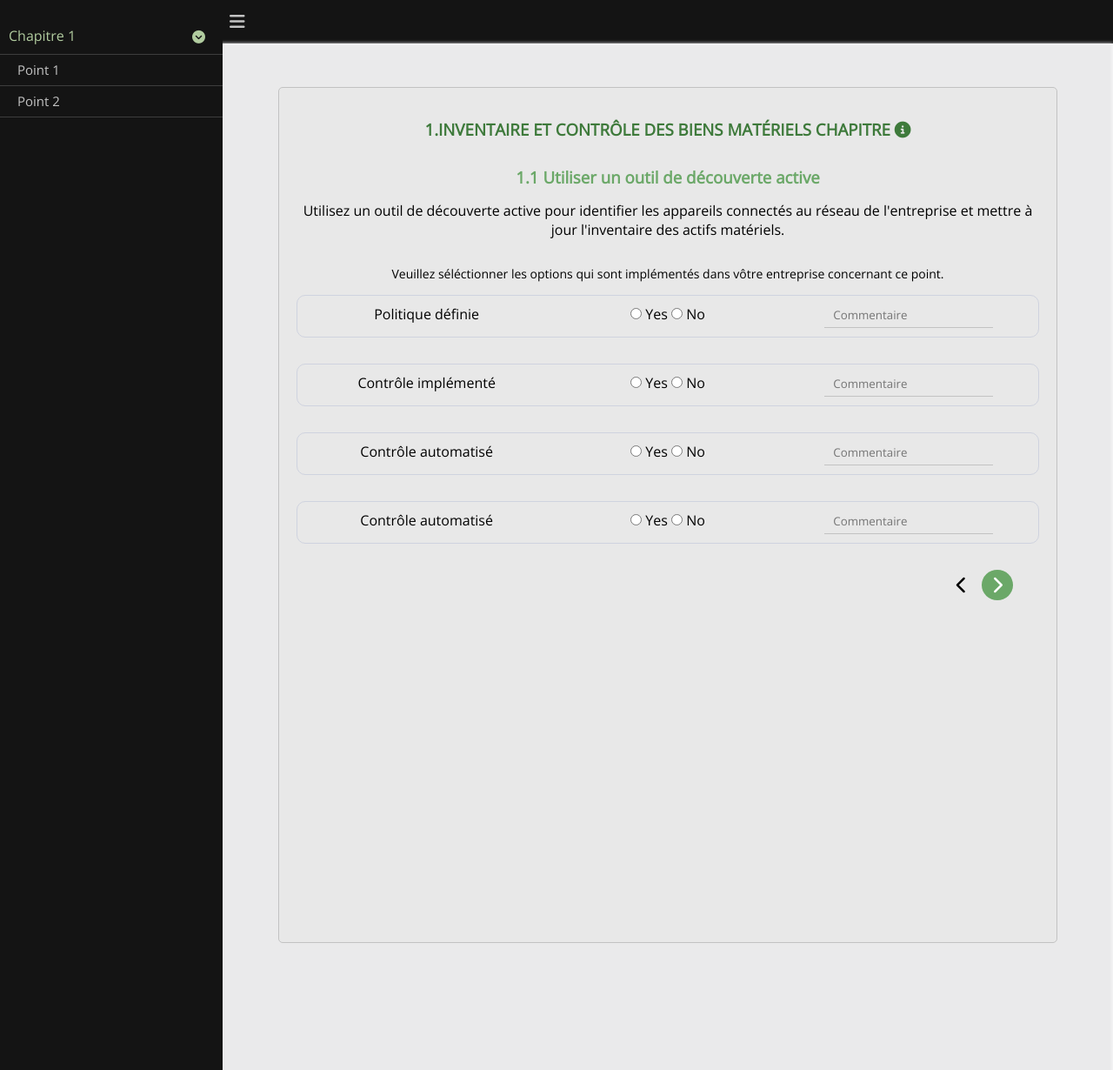
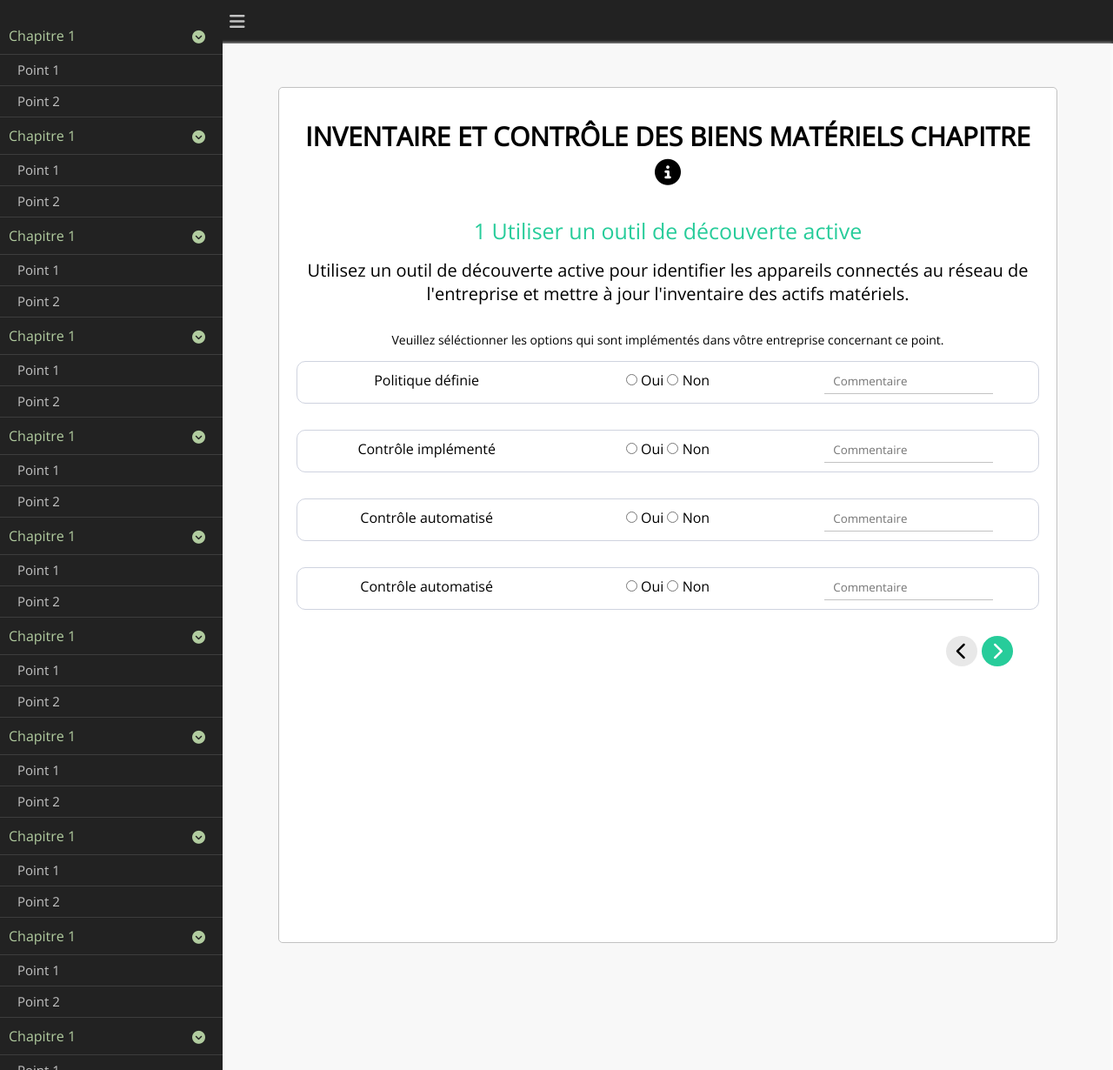
Before and after one commit to ZekriSara/pfe, a Django app: page /home/quizz/ in a window 1280 px wide. Shown: the whole page at 87% size. Run offline with Django 4.2, Linux system fonts and the light colour scheme; some libraries are stand-ins or nearby versions.

Commit message:
Another css changes x2

```diff
--- a/Projet/User/static/css/style.css
+++ b/Projet/User/static/css/style.css
@@ -17,7 +17,7 @@ body{
 
 /* SIDEBAR */
 .wrapper .sidebar{
-    background: rgb(20,20,20); /* couleur du sidebar */
+    background: #222222; /* couleur du sidebar */
     position: absolute;
     top: 0;
     left: 0;
@@ -31,25 +31,25 @@ body{
 }
 
 /* STYLE DU SCROLLBAR */
-::-webkit-scrollbar {
+.sidebar::-webkit-scrollbar {
     width: 8px;
 }
 
 /* Track */
-::-webkit-scrollbar-track {
+.sidebar::-webkit-scrollbar-track {
     -webkit-box-shadow: inset 0 0 6px rgba(0,0,0,0.3);
     -webkit-border-radius: 10px;
     border-radius: 10px;
 }
 
 /* Handle */
-::-webkit-scrollbar-thumb {
+.sidebar::-webkit-scrollbar-thumb {
     -webkit-border-radius: 10px;
     border-radius: 10px;
-    background: #c8ccc8;
+    background: #434443;
     -webkit-box-shadow: inset 0 0 6px rgba(0,0,0,0.3);
 }
-::-webkit-scrollbar-thumb:window-inactive {
+.sidebar::-webkit-scrollbar-thumb:window-inactive {
     background: #b7b7b7;
 }
 
@@ -117,7 +117,7 @@ display: block;
 }
 
 .wrapper .section .top_navbar{
-    background: rgb(20,20,20);
+    background: #222222;
     height: 50px;
     display: flex;
     align-items: center;
@@ -178,7 +178,7 @@ body.active .wrapper .content .card{
 }
 
 .wrapper .content .image{
-  background:  #eaeaeb /*url('/static/images/bg.jpg') no-repeat */;
+  background:  #f8f8f8 /*url('/static/images/bg.jpg') no-repeat */;
   position: fixed;
   width: 100%;
   height: 100%;
@@ -201,10 +201,34 @@ body.active .wrapper .content .card{
      margin-top: 50px;
      border: 1px solid rgb(194,194,194);
      transition: all 0.3s ease;
-     background-color: rgb(232,232,232);
+     background-color: white;
      overflow-y: scroll;
      scrollbar-color: #9aa898 #d5d2d3;
     }
+
+/* STYLE DU SCROLLBAR */
+.card::-webkit-scrollbar {
+    width: 8px;
+}
+
+/* Track */
+.card::-webkit-scrollbar-track {
+    -webkit-box-shadow: inset 0 0 6px rgba(0,0,0,0.3);
+    -webkit-border-radius: 10px;
+    border-radius: 10px;
+}
+
+/* Handle */
+.card::-webkit-scrollbar-thumb {
+    -webkit-border-radius: 10px;
+    border-radius: 10px;
+    background: #e9e9e9;
+    -webkit-box-shadow: inset 0 0 6px rgba(0,0,0,0.3);
+}
+.card::-webkit-scrollbar-thumb:window-inactive {
+    background: #b7b7b7;
+}
+
 
 .wrapper .content .card .card-body{
    /*1*/
@@ -219,24 +243,27 @@ body.active .wrapper .content .card{
 .card-title {
   text-align:center;
   text-transform:uppercase;
-  font-weight: bold;
+  font-weight: 1500;
   margin-bottom: 30px;
   margin-top: 20px;
+  font-size: 15px;
 }
 .card-title a{
-  color: #3e7a3b;
+  color: black;
 }
 
 .point {
-  color: #6ba868;
+  color: #27cc9a;
   text-align:center;
   margin-bottom: 15px;
+  font-size: 25px;
 }
 
 .card-descri {
   color: #000000;
   text-align:center;
   margin-bottom: 20px;
+  font-size: 20px;
 }
 
 .card-quizz{
@@ -307,7 +334,7 @@ grid-row: 1;
 }
 
 .next {
-  background-color: #6ba868;
+  background-color: #27cc9a;
   color: white;
 }
 
--- a/Projet/User/templates/quizz.html
+++ b/Projet/User/templates/quizz.html
@@ -51,6 +51,116 @@
                         </li>
                      </ul>
                 </li>
+                <li>
+                    <a href="#"  class="chap-btn">Chapitre 1<i class="fa-solid fa-circle-chevron-down first"></i></a>
+                    <ul class="chap-show">
+                        <li>
+                          <a href="#" ><span class="item">Point 1</span></a>
+                        </li>
+                        <li>
+                          <a href="#" ><span class="item">Point 2</span></a>
+                        </li>
+                     </ul>
+                </li>
+                <li>
+                    <a href="#"  class="chap-btn">Chapitre 1<i class="fa-solid fa-circle-chevron-down first"></i></a>
+                    <ul class="chap-show">
+                        <li>
+                          <a href="#" ><span class="item">Point 1</span></a>
+                        </li>
+                        <li>
+                          <a href="#" ><span class="item">Point 2</span></a>
+                        </li>
+                     </ul>
+                </li>
+                <li>
+                    <a href="#"  class="chap-btn">Chapitre 1<i class="fa-solid fa-circle-chevron-down first"></i></a>
+                    <ul class="chap-show">
+                        <li>
+                          <a href="#" ><span class="item">Point 1</span></a>
+                        </li>
+                        <li>
+                          <a href="#" ><span class="item">Point 2</span></a>
+                        </li>
+                     </ul>
+                </li>
+                <li>
+                    <a href="#"  class="chap-btn">Chapitre 1<i class="fa-solid fa-circle-chevron-down first"></i></a>
+                    <ul class="chap-show">
+                        <li>
+                          <a href="#" ><span class="item">Point 1</span></a>
+                        </li>
+                        <li>
+                          <a href="#" ><span class="item">Point 2</span></a>
+                        </li>
+                     </ul>
+                </li>
+                <li>
+                    <a href="#"  class="chap-btn">Chapitre 1<i class="fa-solid fa-circle-chevron-down first"></i></a>
+                    <ul class="chap-show">
+                        <li>
+                          <a href="#" ><span class="item">Point 1</span></a>
+                        </li>
+                        <li>
+                          <a href="#" ><span class="item">Point 2</span></a>
+                        </li>
+                     </ul>
+                </li>
+                <li>
+                    <a href="#"  class="chap-btn">Chapitre 1<i class="fa-solid fa-circle-chevron-down first"></i></a>
+                    <ul class="chap-show">
+                        <li>
+                          <a href="#" ><span class="item">Point 1</span></a>
+                        </li>
+                        <li>
+                          <a href="#" ><span class="item">Point 2</span></a>
+                        </li>
+                     </ul>
+                </li>
+                <li>
+                    <a href="#"  class="chap-btn">Chapitre 1<i class="fa-solid fa-circle-chevron-down first"></i></a>
+                    <ul class="chap-show">
+                        <li>
+                          <a href="#" ><span class="item">Point 1</span></a>
+                        </li>
+                        <li>
+                          <a href="#" ><span class="item">Point 2</span></a>
+                        </li>
+                     </ul>
+                </li>
+                <li>
+                    <a href="#"  class="chap-btn">Chapitre 1<i class="fa-solid fa-circle-chevron-down first"></i></a>
+                    <ul class="chap-show">
+                        <li>
+                          <a href="#" ><span class="item">Point 1</span></a>
+                        </li>
+                        <li>
+                          <a href="#" ><span class="item">Point 2</span></a>
+                        </li>
+                     </ul>
+                </li>
+                <li>
+                    <a href="#"  class="chap-btn">Chapitre 1<i class="fa-solid fa-circle-chevron-down first"></i></a>
+                    <ul class="chap-show">
+                        <li>
+                          <a href="#" ><span class="item">Point 1</span></a>
+                        </li>
+                        <li>
+                          <a href="#" ><span class="item">Point 2</span></a>
+                        </li>
+                     </ul>
+                </li>
+                <li>
+                    <a href="#"  class="chap-btn">Chapitre 1<i class="fa-solid fa-circle-chevron-down first"></i></a>
+                    <ul class="chap-show">
+                        <li>
+                          <a href="#" ><span class="item">Point 1</span></a>
+                        </li>
+                        <li>
+                          <a href="#" ><span class="item">Point 2</span></a>
+                        </li>
+                     </ul>
+                </li>
 
             </ul>
 
@@ -66,12 +176,12 @@
            <div class="card">
               <div class="card-body">
                 <div class="card-title">
-                    <h3> <a href="#"> 1.Inventaire et contrôle des biens matériels {{ liste.0 }}</a>
+                    <h1> <a href="#"> Inventaire et contrôle des biens matériels {{ liste.0 }}</a>
                          <a href="#"> <abbr title="{{ liste.1 }}Gérer activement (inventorier, suivre et corriger) tous les dispositifs matériels sur le réseau afin que seuls les dispositifs autorisés y aient accès, et que les dispositifs non autorisés et non gérés soient trouvés et empêchés d’y accéder."> <i class="fa-solid fa-circle-info"></abbr></i> </a>
-                    </h3>
+                    </h1>
                 </div>
                 <div class="point">
-                    <h3> 1.1 Utiliser un outil de découverte active</h3>
+                    <p> 1 Utiliser un outil de découverte active</p>
                 </div>
                 <div class="card-descri">
                     <p> Utilisez un outil de découverte active pour identifier les appareils connectés au réseau de l'entreprise et mettre à jour l'inventaire des actifs matériels.</p>
@@ -83,8 +193,8 @@
                            <div class="inline-block">
                              <div class="question">Politique définie</div>
                              <div class="check">
-                             <label> <input type="radio" id="point1" name="choice-radio"> Yes </label>
-                             <label> <input type="radio" name="choice-radio"> No </label>
+                             <label> <input type="radio" id="point1" name="choice-radio"> Oui </label>
+                             <label> <input type="radio" name="choice-radio"> Non </label>
                              </div>
                              <div class="comment">
                              <input class="custom-search-input" placeholder="Commentaire" >
@@ -95,8 +205,8 @@
                            <div class="inline-block">
                              <div class="question">Contrôle implémenté</div>
                              <div class="check">
-                             <label> <input type="radio" id="point1" name="choice-radio"> Yes </label>
-                             <label> <input type="radio" name="choice-radio"> No </label>
+                             <label> <input type="radio" id="point1" name="choice-radio"> Oui </label>
+                             <label> <input type="radio" name="choice-radio"> Non </label>
                              </div>
                              <div class="comment">
                              <input class="custom-search-input" placeholder="Commentaire" " >
@@ -107,8 +217,8 @@
                            <div class="inline-block">
                              <div class="question">Contrôle automatisé</div>
                              <div class="check">
-                             <label> <input type="radio" id="point1" name="choice-radio"> Yes </label>
-                             <label> <input type="radio" name="choice-radio"> No </label>
+                             <label> <input type="radio" id="point1" name="choice-radio"> Oui </label>
+                             <label> <input type="radio" name="choice-radio"> Non </label>
                              </div>
                              <div class="comment">
                              <input class="custom-search-input" placeholder="Commentaire"  style="position: right;" >
@@ -119,8 +229,8 @@
                            <div class="inline-block">
                              <div class="question">Contrôle automatisé</div>
                              <div class="check">
-                             <label> <input type="radio" id="point1" name="choice-radio"> Yes </label>
-                             <label> <input type="radio" name="choice-radio"> No </label>
+                             <label> <input type="radio" id="point4" name="choice-radio"> Oui </label>
+                             <label> <input type="radio" name="choice-radio"> Non </label>
                              </div>
                              <div class="comment">
                              <input class="custom-search-input" placeholder="Commentaire"  style="position: right;" >
@@ -161,6 +271,12 @@
     })
 </script>
 
+<script>
+    var ajax_next= {};
+
+
+</script>
+
 
 
 </body>
```
